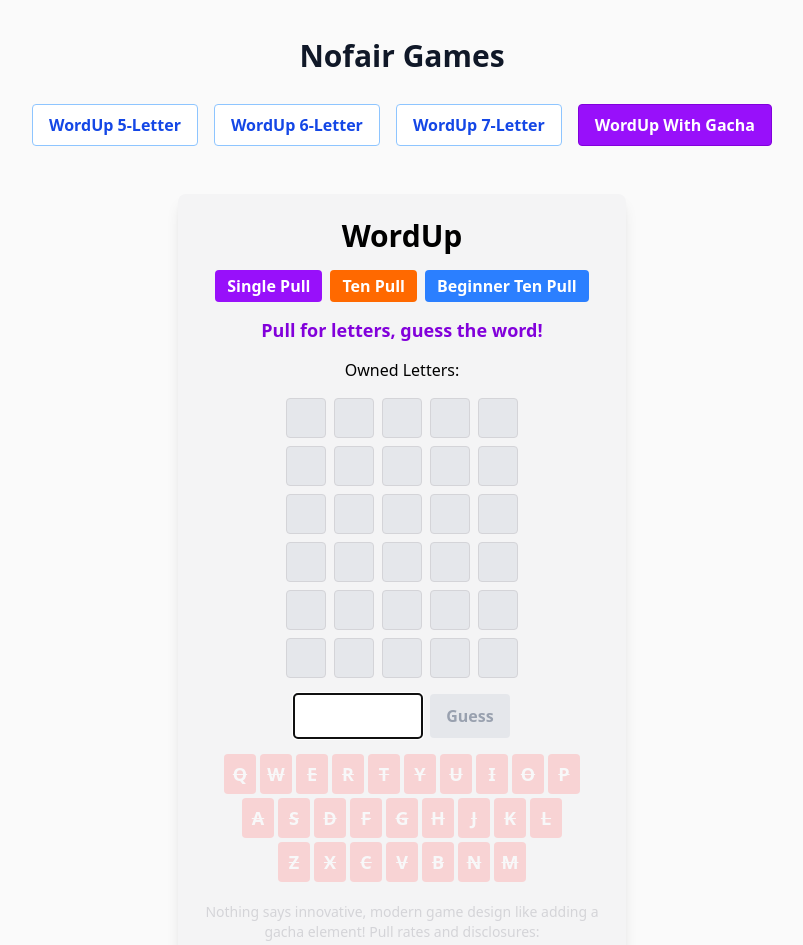
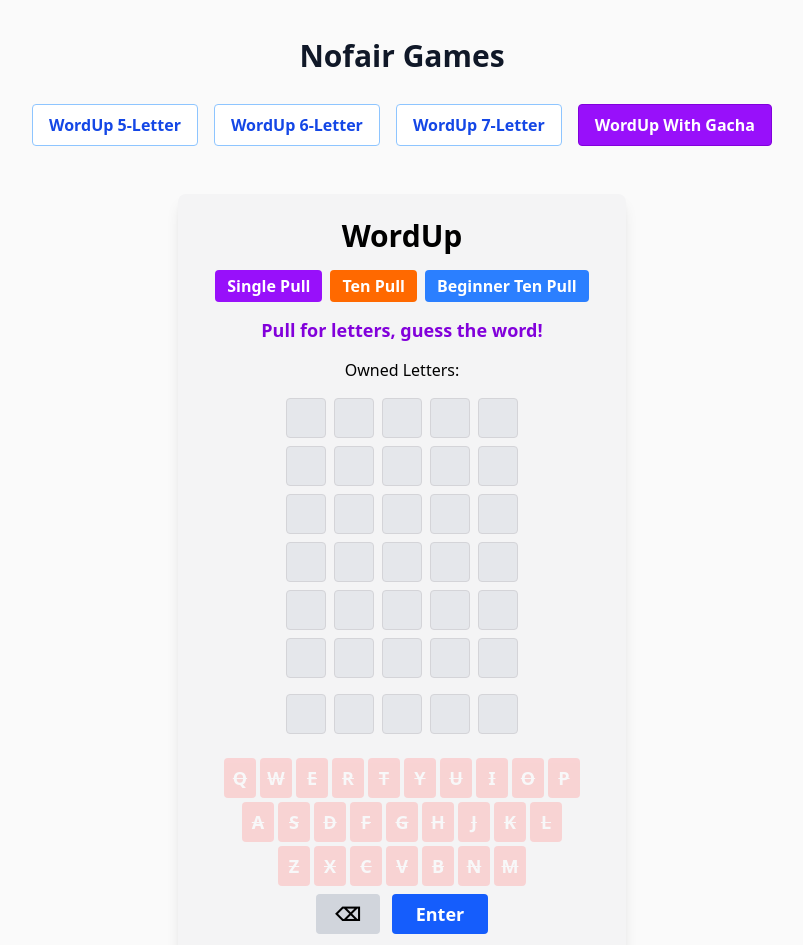
Before and after one commit to haplesshero13/mini-games, a React (Vite) app: page / in a window 1280 px wide. Shown: the top 945 px of the page, without its empty margins (238-1041 px from the left). Built offline with nearby package versions, Linux system fonts and the light colour scheme.

Commit message:
Try without input box

```diff
--- a/src/WordUp.tsx
+++ b/src/WordUp.tsx
@@ -53,20 +53,42 @@ export const WordUp: React.FC<WordUpProps> = ({
   const [pullAnimationIndex, setPullAnimationIndex] = useState<number>(-1);
   const [beginnerTenPullUsed, setBeginnerTenPullUsed] = useState(false);
 
-  const handleInput = (event: React.ChangeEvent<HTMLInputElement>) => {
-    let value = event.target.value.toLowerCase();
-    if (gacha) {
-      value = value
+  // --- Helper Functions for Input/Guess Logic ---
+  const filterInput = (value: string, ownedLetters?: string[]) => {
+    let filtered = value.replace(/[^a-zA-Z]/g, "").toLowerCase();
+    if (gacha && ownedLetters) {
+      filtered = filtered
         .split("")
         .filter((l) => ownedLetters.includes(l.toUpperCase()))
         .join("");
     }
-    setInput(value);
+    return filtered;
+  };
+
+  const canUseLetter = (letter: string) => {
+    if (!gacha) return true;
+    return ownedLetters.includes(letter.toUpperCase());
+  };
+
+  const handleInputLetter = (letter: string) => {
+    if (status !== "playing" || loading || gachaPulling || input.length >= size)
+      return;
+    if (!/^[a-zA-Z]$/.test(letter)) return;
+    if (!canUseLetter(letter)) return;
+    setInput((prev) =>
+      prev.length < size ? prev + letter.toLowerCase() : prev,
+    );
     setError(null);
   };
 
-  const handleSubmit = async (event: React.FormEvent) => {
-    event.preventDefault();
+  const handleBackspace = () => {
+    if (status !== "playing" || loading || gachaPulling) return;
+    setInput((prev) => prev.slice(0, -1));
+    setError(null);
+  };
+
+  const handleEnter = async () => {
+    if (status !== "playing" || loading || gachaPulling) return;
     if (input.length !== size) {
       setError(`Word must be ${size} letters.`);
       return;
@@ -106,6 +128,33 @@ export const WordUp: React.FC<WordUpProps> = ({
       setStatus("lost");
     }
   };
+
+  // --- Keyboard Event Handling ---
+  React.useEffect(() => {
+    if (status !== "playing" || loading || gachaPulling) return;
+    const handleKeyDown = (e: KeyboardEvent) => {
+      if (e.ctrlKey || e.metaKey || e.altKey) return;
+      if (
+        document.activeElement &&
+        (document.activeElement as HTMLElement).tagName === "INPUT"
+      )
+        return;
+      if (status !== "playing" || loading || gachaPulling) return;
+      if (e.key === "Backspace" || e.key === "Delete") {
+        e.preventDefault();
+        handleBackspace();
+      } else if (e.key === "Enter") {
+        e.preventDefault();
+        handleEnter();
+      } else if (/^[a-zA-Z]$/.test(e.key)) {
+        e.preventDefault();
+        handleInputLetter(e.key);
+      }
+    };
+    window.addEventListener("keydown", handleKeyDown);
+    return () => window.removeEventListener("keydown", handleKeyDown);
+    // eslint-disable-next-line
+  }, [input, status, loading, gachaPulling, ownedLetters, size, gacha]);
 
   const animatePulledLetters = async (letters: string[]) => {
     setPullAnimationLetters(letters);
@@ -284,25 +333,12 @@ export const WordUp: React.FC<WordUpProps> = ({
         })}
       </div>
       {status === "playing" && (
-        <form onSubmit={handleSubmit} className="flex gap-2 justify-center">
-          <input
-            type="text"
-            maxLength={size}
-            value={input}
-            onChange={handleInput}
-            className="w-32 p-2 rounded bg-white text-black text-xl text-center"
-            disabled={status !== "playing" || loading || gachaPulling}
-            pattern={`[a-zA-Z]{${size}}`}
-            autoFocus
-          />
-          <button
-            type="submit"
-            className="bg-blue-600 px-4 py-2 rounded text-white font-bold cursor-pointer disabled:bg-gray-200 disabled:text-gray-400 disabled:cursor-disabled"
-            disabled={input.length !== size || loading || gachaPulling}
-          >
-            {loading ? "Checking..." : "Guess"}
-          </button>
-        </form>
+        <div className="flex gap-2 justify-center mb-2">
+          {Array.from({ length: size }).map((_, i) => {
+            const letter = input[i] || "";
+            return LetterBlock(i, "bg-gray-200", letter);
+          })}
+        </div>
       )}
       {error && <div className="mt-2 text-red-400">{error}</div>}
       {status === "won" && (
@@ -338,8 +374,43 @@ export const WordUp: React.FC<WordUpProps> = ({
             guesses={guesses}
             answer={answer}
             ownedLetters={gacha ? ownedLetters : undefined}
+            onKeyPress={handleInputLetter}
+            input={input}
+            size={size}
+            gacha={gacha}
+            canUseLetter={canUseLetter}
           />
         ))}
+        <div className="flex justify-center gap-1 mt-2">
+          <button
+            className="w-16 h-10 rounded bg-gray-300 text-black font-bold text-lg mr-2"
+            type="button"
+            onClick={handleBackspace}
+            disabled={
+              status !== "playing" ||
+              loading ||
+              gachaPulling ||
+              input.length === 0
+            }
+            aria-label="Backspace"
+          >
+            ⌫
+          </button>
+          <button
+            className="w-24 h-10 rounded bg-blue-600 text-white font-bold text-lg"
+            type="button"
+            onClick={handleEnter}
+            disabled={
+              status !== "playing" ||
+              loading ||
+              gachaPulling ||
+              input.length !== size
+            }
+            aria-label="Enter"
+          >
+            {loading ? "Checking..." : "Enter"}
+          </button>
+        </div>
       </div>
       {gacha && (
         <div className="text-sm text-zinc-300">
@@ -361,17 +432,27 @@ export const WordUp: React.FC<WordUpProps> = ({
 
 export default WordUp;
 
-// --- KeyboardRow updated for gacha ---
+// --- KeyboardRow updated for gacha and tap/click ---
 const KeyboardRow = ({
   row,
   guesses,
   answer,
   ownedLetters,
+  onKeyPress,
+  input,
+  size,
+  gacha,
+  canUseLetter,
 }: {
   row: string[];
   guesses: string[];
   answer: string;
   ownedLetters?: string[];
+  onKeyPress?: (letter: string) => void;
+  input?: string;
+  size?: number;
+  gacha?: boolean;
+  canUseLetter?: (letter: string) => boolean;
 }) => {
   const letterStatuses = getLetterStatuses(guesses, answer);
 
@@ -388,13 +469,24 @@ const KeyboardRow = ({
                 ? "bg-gray-400"
                 : "bg-gray-200";
         const notOwned = ownedLetters && !ownedLetters.includes(key);
+        const disabled =
+          (gacha && !canUseLetter?.(key)) ||
+          (input != null && size != undefined && input.length >= size);
         return (
-          <span
+          <button
             key={key}
-            className={`w-8 h-10 flex items-center justify-center rounded text-lg font-bold uppercase text-white ${color} select-none ${notOwned ? "line-through bg-red-300 opacity-40" : ""}`}
+            type="button"
+            className={`w-8 h-10 flex items-center justify-center rounded text-lg font-bold uppercase text-white ${color} select-none ${notOwned ? "line-through bg-red-300 opacity-40" : ""} ${disabled ? "opacity-40 cursor-not-allowed" : "cursor-pointer"} transition`}
+            style={{ userSelect: "none" }}
+            onClick={() => {
+              if (!disabled && onKeyPress) onKeyPress(key);
+            }}
+            disabled={disabled}
+            tabIndex={-1}
+            aria-label={key}
           >
             {key}
-          </span>
+          </button>
         );
       })}
     </div>
```
